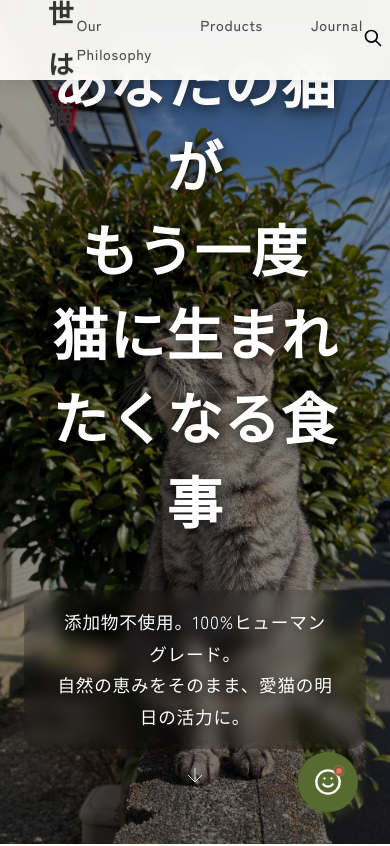
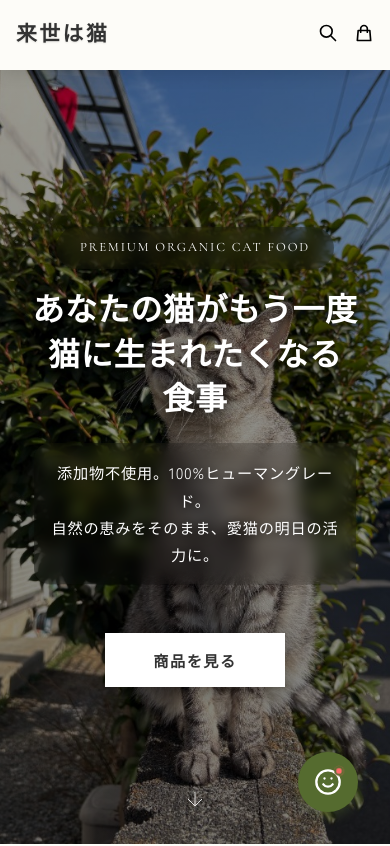
Before and after one commit to ventur-8/next-life-cat-lp, a React (Vite) app: page / in a window 390 px wide. Shown: the top 846 px of the page. Built offline with nearby package versions, Linux system fonts and the light colour scheme.

Commit message:
fix: mobile layout and header overlap issues

```diff
--- a/src/App.css
+++ b/src/App.css
@@ -1,18 +1,21 @@
 /* Header */
 .header {
   height: var(--header-height);
-  padding: 0 var(--spacing-lg);
+  padding: 0 var(--spacing-md);
+  /* Reduced mobile padding */
   display: flex;
   justify-content: space-between;
   align-items: center;
-  background: rgba(253, 252, 248, 0.85);
+  background: var(--color-bg) !important;
+  /* Force solid background */
   backdrop-filter: blur(12px);
   position: fixed;
   width: 100%;
   top: 0;
-  z-index: 100;
+  z-index: 9999;
+  /* Ensure it stays on top */
   transition: all 0.3s;
-  box-shadow: 0 2px 12px rgba(0, 0, 0, 0.08);
+  box-shadow: 0 1px 15px rgba(0, 0, 0, 0.08);
 }
 
 .header:hover {
@@ -27,6 +30,9 @@
   color: var(--color-text);
   text-shadow: 0 1px 2px rgba(0, 0, 0, 0.1);
   transition: all 0.3s;
+  white-space: nowrap !important;
+  /* Absolute prevention of vertical text */
+  flex-shrink: 0;
 }
 
 .logo:hover {
@@ -101,7 +107,8 @@
   position: relative;
   z-index: 1;
   max-width: 800px;
-  padding: 0 var(--spacing-md);
+  padding: calc(var(--header-height) + 4rem) var(--spacing-md) 4rem;
+  /* More space from header */
 }
 
 .hero-subtitle {
@@ -135,8 +142,12 @@
   backdrop-filter: blur(8px);
   padding: 1rem 2rem;
   border-radius: 16px;
-  display: inline-block;
-  max-width: 600px;
+  display: block;
+  /* Changed from inline-block to prevent collapse */
+  margin-left: auto;
+  margin-right: auto;
+  width: fit-content;
+  max-width: 90%;
 }
 
 .btn-primary {
@@ -248,9 +259,98 @@
 }
 
 /* Responsive: Stack on smaller screens */
+@media (max-width: 1024px) {
+  :root {
+    --spacing-lg: 2rem;
+    --spacing-xl: 4rem;
+  }
+}
+
 @media (max-width: 768px) {
+  :root {
+    --header-height: 70px;
+    --spacing-md: 1rem;
+    --spacing-lg: 1.5rem;
+    --spacing-xl: 3rem;
+  }
+
+  .header {
+    padding: 0 var(--spacing-md);
+  }
+
+  .nav {
+    display: none !important;
+    /* Hide English links on mobile to save space */
+  }
+
+  .hero h1 br {
+    display: none;
+    /* Let text flow naturally on mobile */
+  }
+
+  .hero h1 {
+    font-size: 2.2rem;
+    padding: 0 1rem;
+    word-break: keep-all;
+    overflow-wrap: anywhere;
+  }
+
+  .hero-description {
+    font-size: 0.95rem;
+    padding: 1rem;
+    width: 100%;
+    box-sizing: border-box;
+  }
+
   .philosophy-content {
     grid-template-columns: 1fr;
+    gap: var(--spacing-lg);
+  }
+
+  .philosophy-heading {
+    font-size: 1.6rem;
+  }
+
+  .section-title-large {
+    font-size: 2rem;
+  }
+
+  .products-grid {
+    grid-template-columns: 1fr;
+    padding: 0;
+  }
+
+  .chat-window {
+    width: calc(100% - 2rem);
+    right: 1rem;
+    bottom: 5.5rem;
+  }
+
+  .floating-chat-btn {
+    bottom: 1.5rem;
+    right: 1.5rem;
+  }
+}
+
+@media (max-width: 480px) {
+  .hero h1 {
+    font-size: 2rem;
+    line-height: 1.4;
+  }
+
+  .hero-subtitle {
+    font-size: 0.8rem;
+    letter-spacing: 0.15em;
+  }
+
+  .btn-primary {
+    padding: 1rem 2rem;
+    min-width: 180px;
+    font-size: 0.95rem;
+  }
+
+  .logo {
+    font-size: 1.3rem;
   }
 }
 
```
